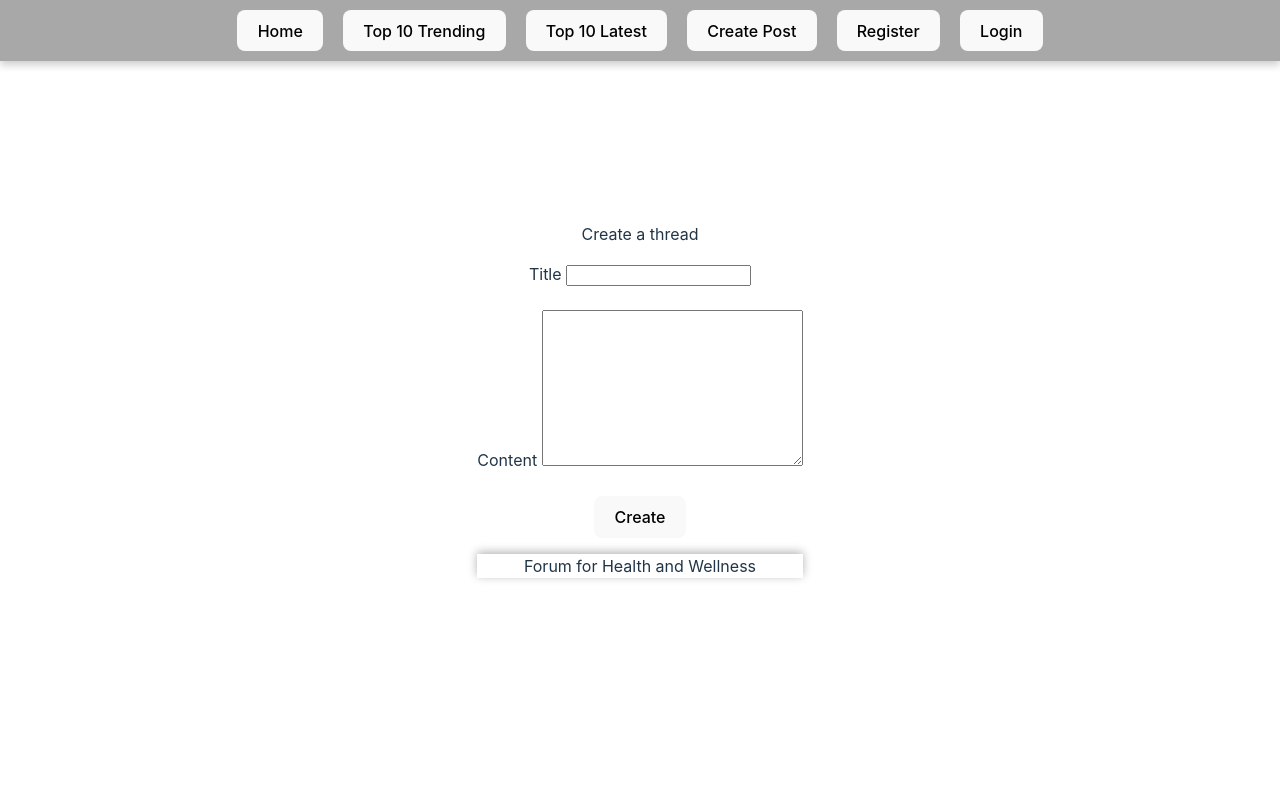
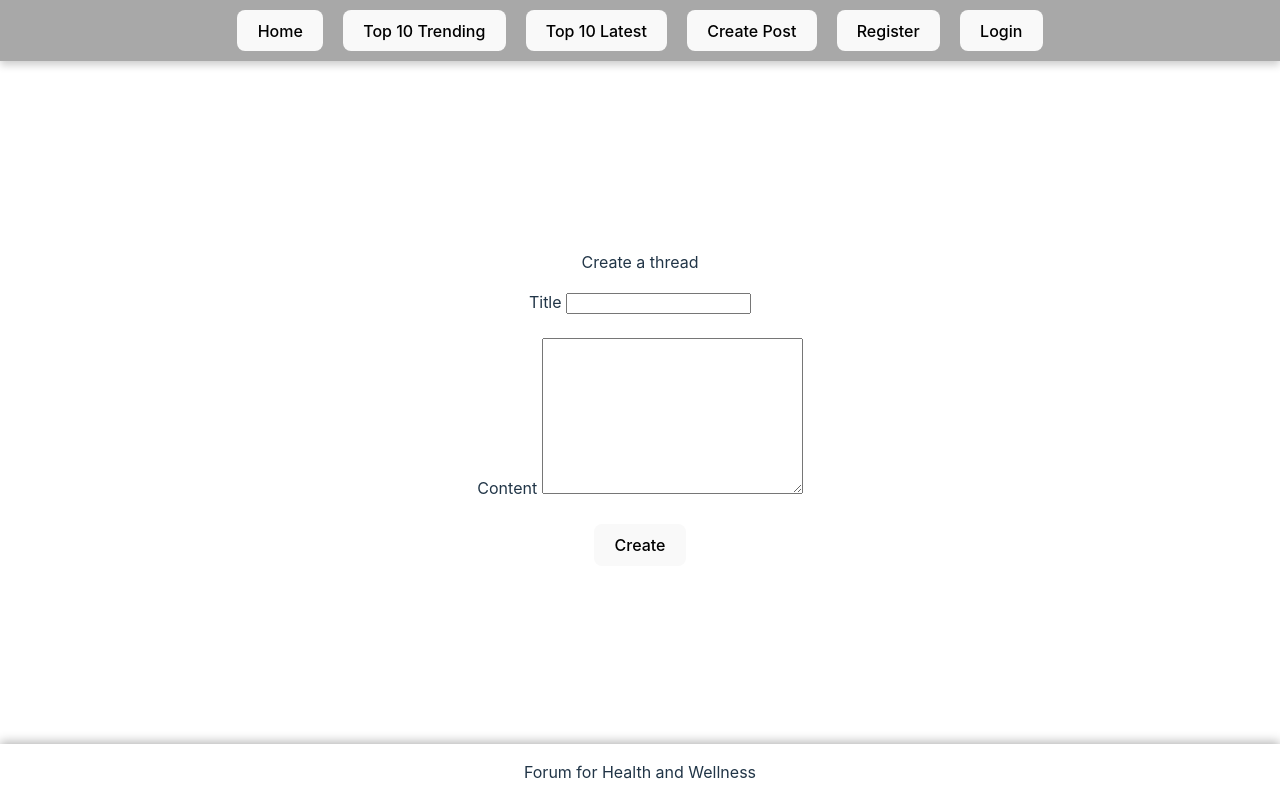
Before and after one commit to Alpha-55-JS-Web-Programming/React-Team-Project, a React (Vite) app in the folder forum/forum/: page /create-post in a window 1280 px wide. Built offline with nearby package versions, Linux system fonts and the light colour scheme.

Commit message:
footer position updated

```diff
--- a/forum/forum/src/components/Footer/Footer.css
+++ b/forum/forum/src/components/Footer/Footer.css
@@ -4,7 +4,7 @@
     /* color: #ffffff; */
     text-align: center;
     padding: 25px auto;
-    /* position: fixed; */
+    position: absolute;
     bottom: 0;
     left: 0;
     box-shadow: 0 -2px 10px rgba(0, 0, 0, 0.3);
```
